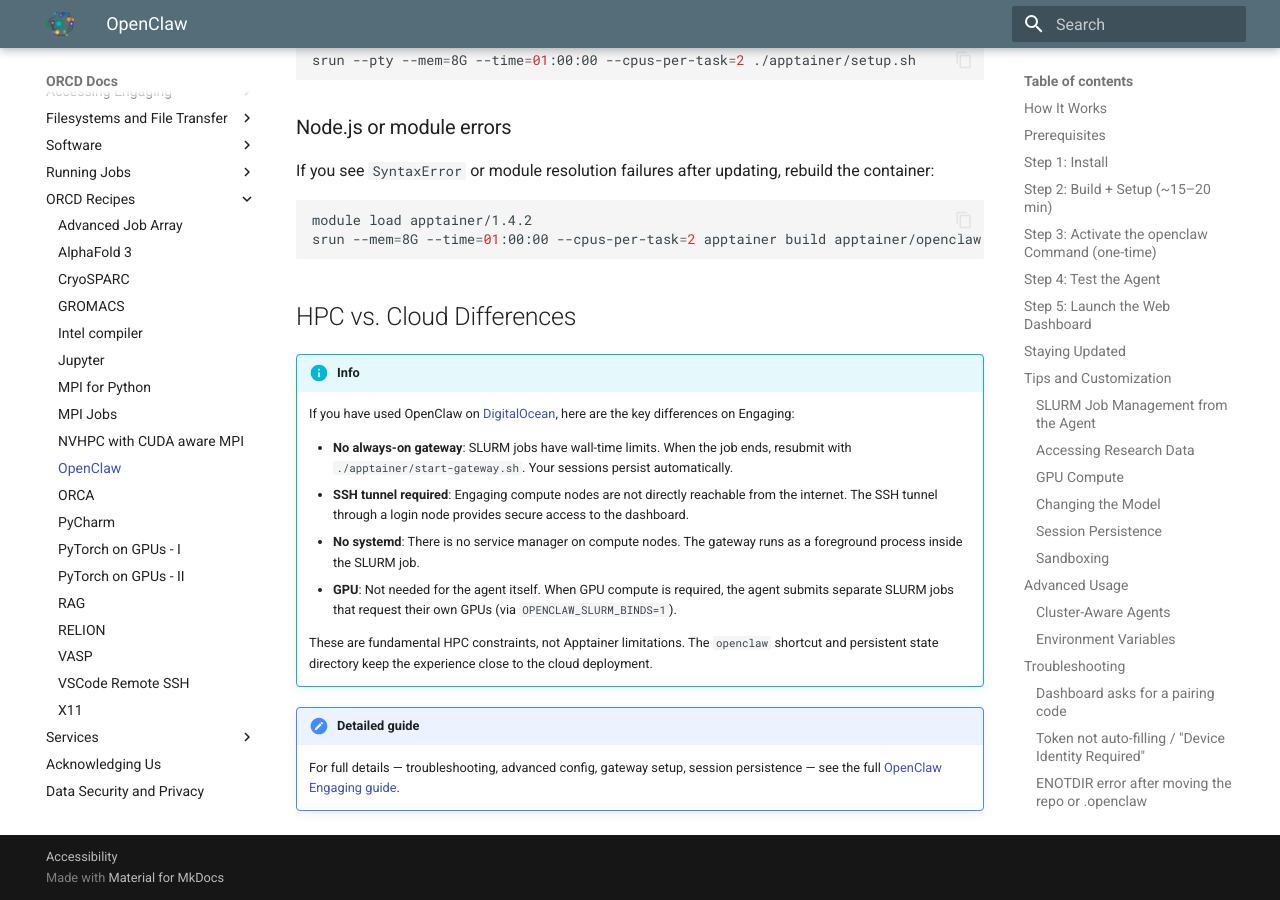
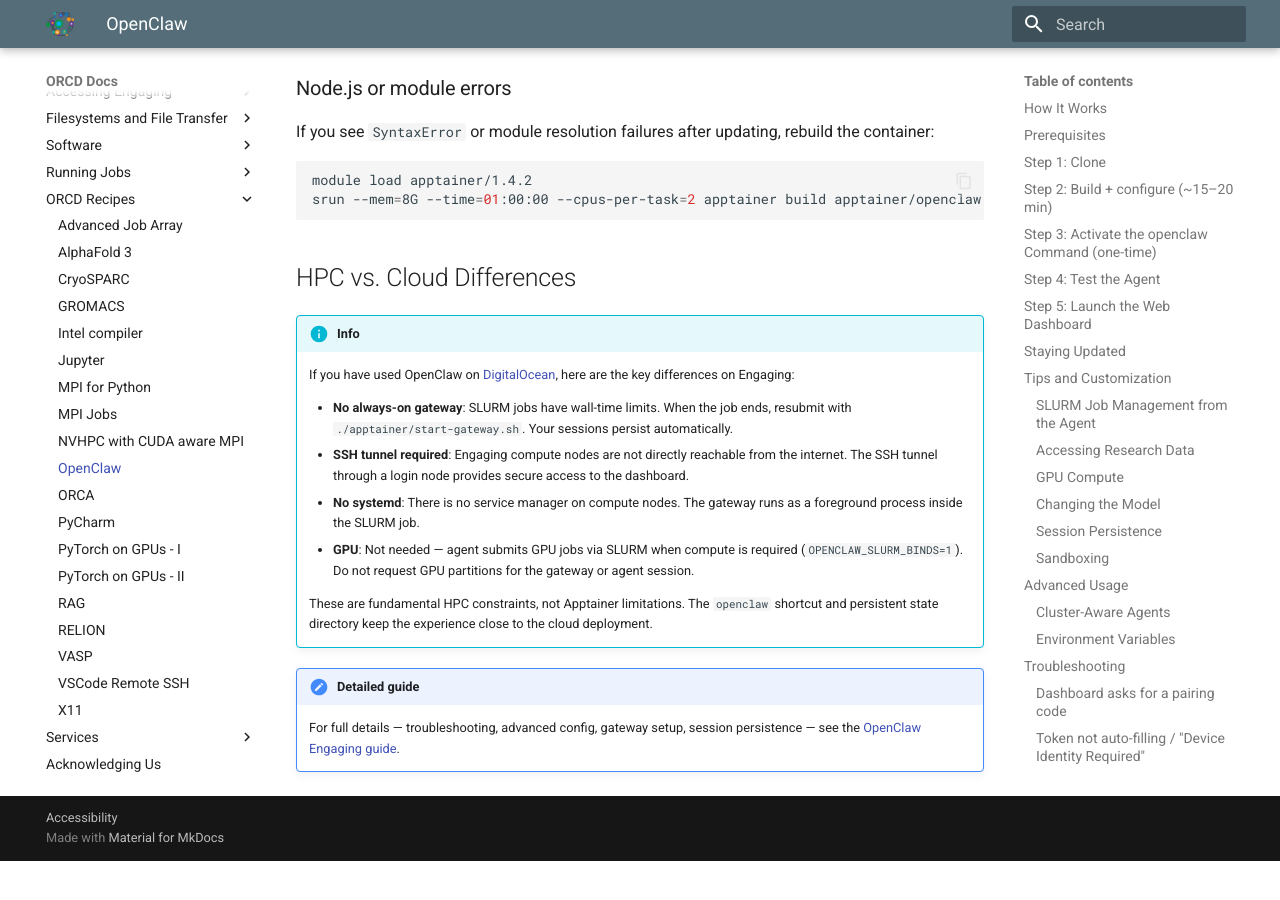
Before and after one commit to mit-orcd/orcd-docs-edit, an MkDocs documentation site: the page built from docs/recipes/openclaw-engaging.md, in a window 1280 px wide and 900 px high, scrolled down 10338 px. Built offline with MkDocs 1.6.1 and Material for MkDocs 9.7.7, drawn with Linux system fonts in a browser that asks for light colours; after the commit the page ends 11199 px from its top, so only the background shows below that; some of the changed text lies outside the part shown.

Commit message:
Align OpenClaw recipe with SYNC-BACK-NOTES final spec (session 12)
- Step 1: rename to Clone, note ~30s install, clarify scratch not home
- Step 2: title Build + configure; split details use 4G/30m for --onboard-only
- Step 3: module use && source on one line; state module-only activation
- Responsible Use: CoC + cloud API data privacy wording per spec
- HPC vs cloud: GPU bullet matches "Not needed — agent submits GPU jobs via SLURM"

Made-with: Cursor

````diff
--- a/docs/recipes/openclaw-engaging.md
+++ b/docs/recipes/openclaw-engaging.md
@@ -23,12 +23,10 @@ access to your research data and cluster compute resources.
     This recipe is the quick-start; the guide is the reference manual.
 
 !!! warning "Responsible Use and Data Privacy"
-    - **You are responsible for the actions of your agent.** Be sure you
-      and any of your agents follow the
+    - **You are responsible for the actions of your agent.** Follow the
       [Acceptable Use and Code of Conduct](https://orcd-docs.mit.edu/code-of-conduct/).
-    - **Only use low-risk data.** Prompts and file excerpts are sent to
-      cloud LLM APIs for processing. Do not use restricted or
-      export-controlled data. See
+    - **Data privacy.** Prompts and file excerpts go to cloud LLM APIs. Do
+      not use sensitive, restricted, or export-controlled data. See
       [MIT data classification](https://ist.mit.edu/security/data-classification).
     - **Limit access.** The agent runs in `--containall` mode by default,
       restricting it to the repo directory, `.openclaw/`, and `/tmp`. Use
@@ -90,9 +88,9 @@ Compute node (SLURM job)
     is needed for data processing, the agent can submit separate SLURM jobs
     that request their own GPUs (via `OPENCLAW_SLURM_BINDS=1`).
 
-## Step 1: Install
+## Step 1: Clone
 
-Log in to a login node and run the one-line installer:
+Log in to a login node and run the one-line installer (about 30 seconds):
 
 ```bash
 ssh <username>@orcd-login.mit.edu
@@ -100,8 +98,8 @@ curl -fsSL https://raw.githubusercontent.com/qsimeon/openclaw-engaging/main/inst
 cd ~/orcd/scratch/oclaw/openclaw-engaging
 ```
 
-The installer clones the repo to `~/orcd/scratch/oclaw/openclaw-engaging` and
-sets up the upstream remote automatically.
+The installer clones the repo to `~/orcd/scratch/oclaw/openclaw-engaging` (not
+your home directory) and sets up the upstream remote automatically.
 
 ??? note "Manual clone"
     If you prefer not to pipe to bash:
@@ -119,7 +117,7 @@ sets up the upstream remote automatically.
     repo (`~/orcd/scratch/oclaw/`). Agent state lives in
     `~/orcd/scratch/oclaw/.openclaw/` — off your home quota by default.
 
-## Step 2: Build + Setup (~15–20 min)
+## Step 2: Build + configure (~15–20 min)
 
 The setup script builds the container, checks for upstream updates, runs the
 interactive onboarding wizard, and applies HPC-specific settings — all in one
@@ -157,12 +155,11 @@ prompts. The `--onboard-only` step skips the container build.
 
 ## Step 3: Activate the `openclaw` Command (one-time)
 
-The setup script installs an Lmod modulefile to `~/modulefiles/openclaw.lua`.
-Add the module path to your shell and load the module:
+`setup.sh` installs the Lmod modulefile to `~/modulefiles/openclaw.lua`.
+Use the module only (there is no `source …/openclaw-env.sh` / `.bashrc` shortcut):
 
 ```bash
-echo 'module use ~/modulefiles' >> ~/.bashrc
-source ~/.bashrc
+echo 'module use ~/modulefiles' >> ~/.bashrc && source ~/.bashrc
 module load openclaw
 ```
 
@@ -522,9 +519,9 @@ srun --mem=8G --time=01:00:00 --cpus-per-task=2 apptainer build apptainer/opencl
       access to the dashboard.
     - **No systemd**: There is no service manager on compute nodes. The gateway
       runs as a foreground process inside the SLURM job.
-    - **GPU**: Not needed for the agent itself. When GPU compute is required,
-      the agent submits separate SLURM jobs that request their own GPUs
-      (via `OPENCLAW_SLURM_BINDS=1`).
+    - **GPU**: Not needed — agent submits GPU jobs via SLURM when compute is
+      required (`OPENCLAW_SLURM_BINDS=1`). Do not request GPU partitions for the
+      gateway or agent session.
 
     These are fundamental HPC constraints, not Apptainer limitations. The
     `openclaw` shortcut and persistent state directory keep the experience
@@ -532,5 +529,5 @@ srun --mem=8G --time=01:00:00 --cpus-per-task=2 apptainer build apptainer/opencl
 
 !!! note "Detailed guide"
     For full details — troubleshooting, advanced config, gateway setup, session
-    persistence — see the full
+    persistence — see the
     [OpenClaw Engaging guide](https://github.com/qsimeon/openclaw-engaging/blob/main/docs/engaging-apptainer-guide.md).
````
Also changed, not shown: other parts of docs/recipes/openclaw-engaging.md (+1 -1 lines).
